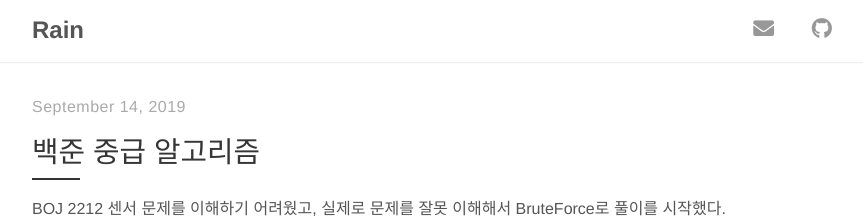
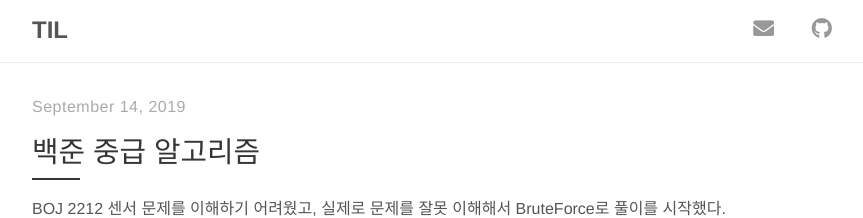
Before and after one commit to hyunwlee-dev/TIL, a Jekyll site: the page built from index.html, in a window 1280 px wide. Shown: the top 218 px of the page, without its empty margins (208-1071 px from the left). Built offline with Jekyll 4.4.1, drawn with Linux system fonts in a browser that asks for light colours; nearby versions of some CDN libraries; the list of posts is cut into pages by our own code.

Commit message:
init setting

```diff
--- a/_config.yml
+++ b/_config.yml
@@ -1,5 +1,5 @@
 # Site settings
-title:          Rain
+title:          TIL
 description:    "꾸준함이 답이다. Keep Pushing"
 url:            https://hyunwlee-dev.github.io/TIL/
 
```
